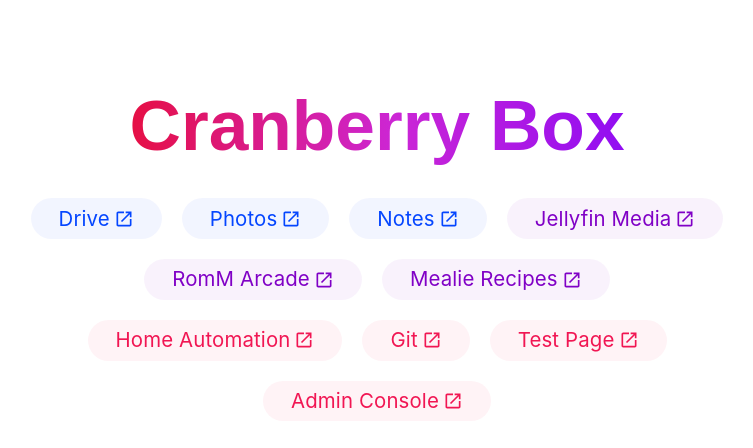
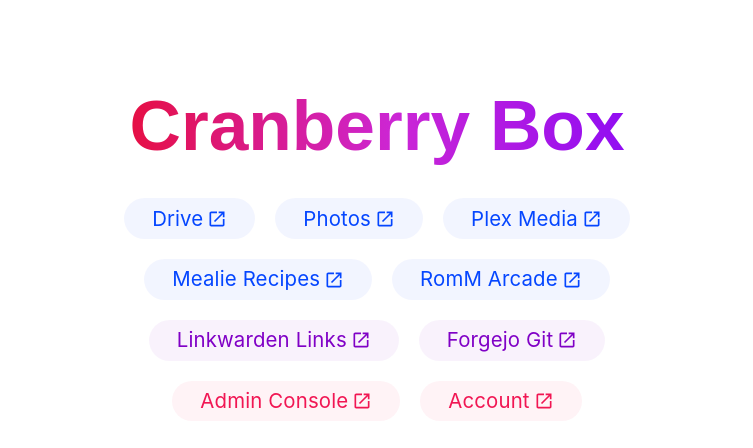
Before and after one commit to Electromasta/nasportal, an Angular app: page / in a window 1280 px wide. Shown: the top 448 px of the page, without its empty margins (263-1016 px from the left). Built offline with nearby package versions, Linux system fonts and the light colour scheme.

Commit message:
XYZ-10
Update Links

```diff
--- a/src/app/app.component.html
+++ b/src/app/app.component.html
@@ -188,18 +188,17 @@
     <div class="right-side">
       <div class="pill-group">
         @for (item of [
-          { title: 'Drive', link: 'https://drive.cranberry-box.com', class: 'pill pill-blue' },
-          { title: 'Photos', link: 'https://photos.cranberry-box.com', class: 'pill pill-blue' },
-          { title: 'Notes', link: 'https://notes.cranberry-box.com', class: 'pill pill-blue' },
+          { title: 'Drive', link: 'https://dsm.cranberry-box.com/drive/', class: 'pill pill-blue' },
+          { title: 'Photos', link: 'https://dsm.cranberry-box.com/photo/', class: 'pill pill-blue' },
+          { title: 'Plex Media', link: 'https://plex.cranberry-box.com', class: 'pill pill-blue' },
+          { title: 'Mealie Recipes', link: 'https://mealie.cranberry-box.com', class: 'pill pill-blue' },
+          { title: 'RomM Arcade', link: 'https://arcade.cranberry-box.com', class: 'pill pill-blue' },
 
-          { title: 'Jellyfin Media', link: 'https://jellyfin.cranberry-box.com', class: 'pill pill-violet' },
-          { title: 'RomM Arcade', link: 'https://arcade.cranberry-box.com', class: 'pill pill-violet' },
-          { title: 'Mealie Recipes', link: 'https://mealie.cranberry-box.com', class: 'pill pill-violet' },
+          { title: 'Linkwarden Links', link: 'https://links.cranberry-box.com', class: 'pill pill-violet' },
+          { title: 'Forgejo Git', link: 'https://git.cranberry-box.com', class: 'pill pill-violet' },
 
-          { title: 'Home Automation', link: 'https://home.cranberry-box.com', class: 'pill pill-red' },
-          { title: 'Git', link: 'https://git.cranberry-box.com', class: 'pill pill-red' },
-          { title: 'Test Page', link: 'https://test.cranberry-box.com', class: 'pill pill-red' },
-          { title: 'Admin Console', link: 'https://admin.cranberry-box.com', class: 'pill pill-red' },
+          { title: 'Admin Console', link: 'https://dsm.cranberry-box.com', class: 'pill pill-red' },
+          { title: 'Account', link: 'https://auth.cranberry-box.com', class: 'pill pill-red' },
         ]; track item.title) {
           <a
             [class]="item.class"
```
